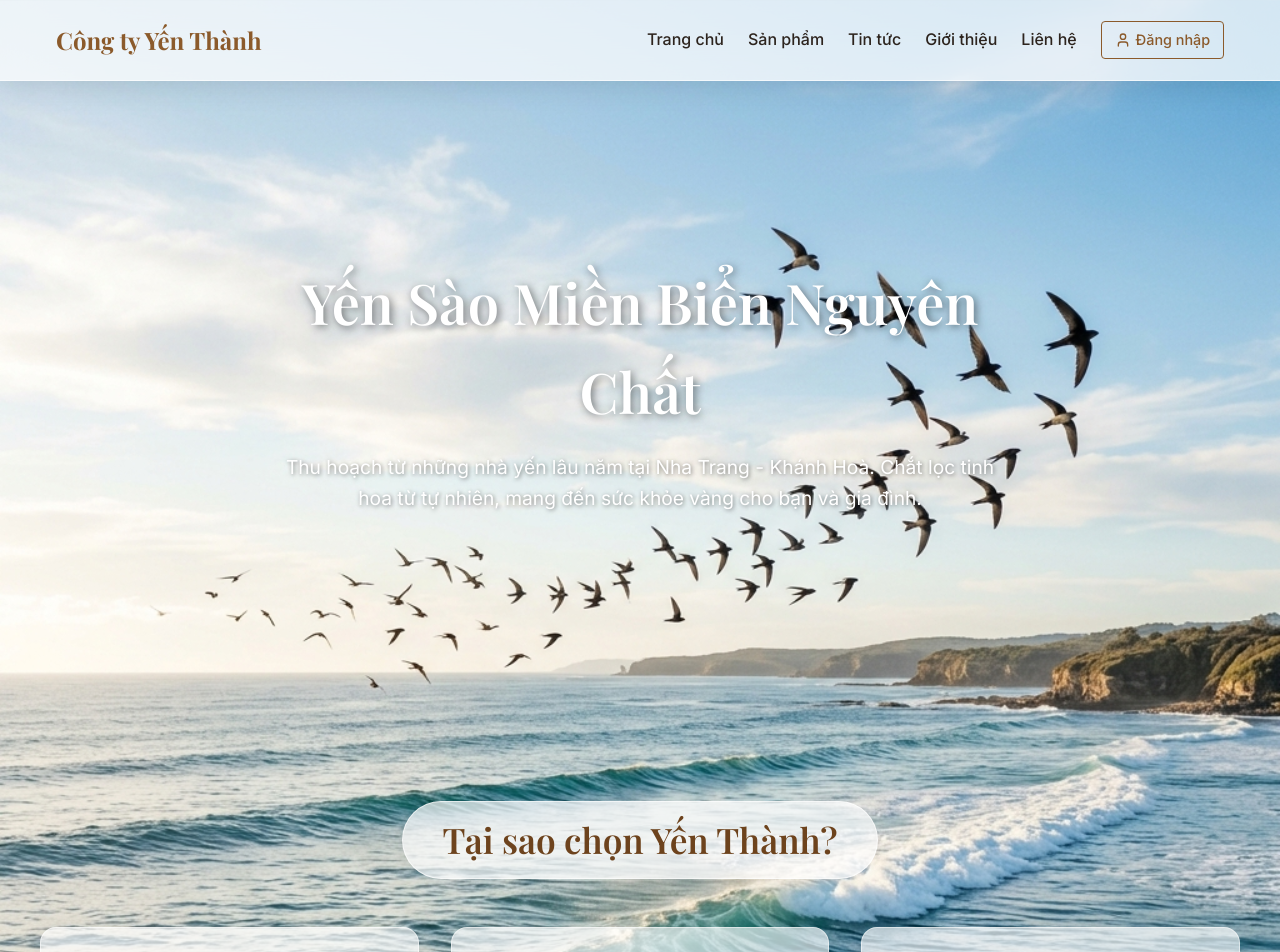
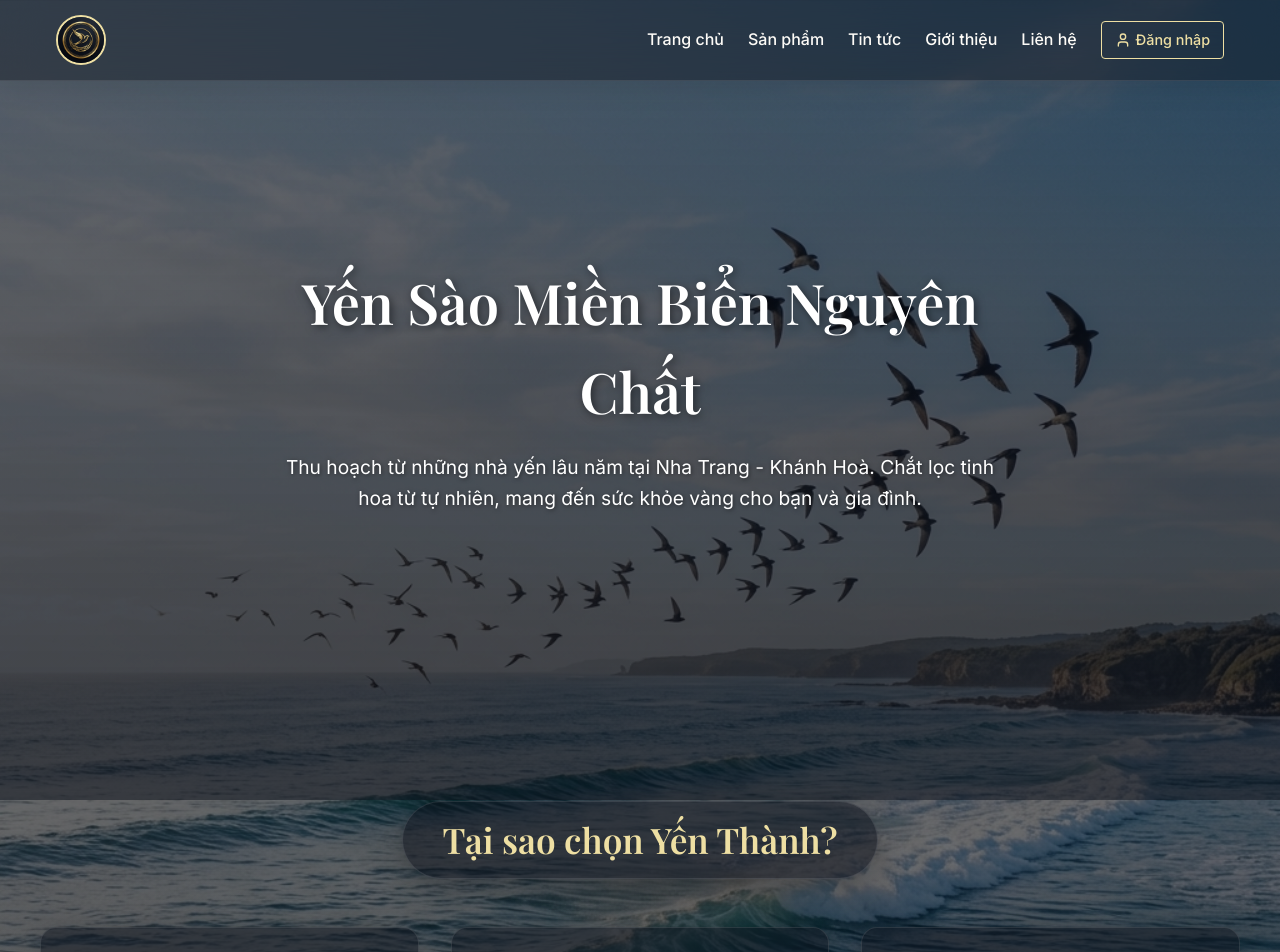
Before and after one commit to anhdungshopmaker/website-yen-sao, a Next.js app: page / in a window 1280 px wide. Shown: the top 952 px of the page. Built offline with nearby package versions, Linux system fonts and the light colour scheme; a web font is replaced by a local one.

Commit message:
Update to dark-mode glassmorphism and circular visual logo

```diff
--- a/src/app/globals.css
+++ b/src/app/globals.css
@@ -36,16 +36,16 @@
 
 body {
   font-family: var(--font-inter), sans-serif;
-  color: var(--color-text);
-  /* Biến thành background toàn trang fix cứng để làm nền cho Glassmorphism */
-  background: url('/banner.png') center/cover no-repeat fixed;
+  color: #FDFBF7; /* Đổi màu chữ cơ bản thành màu trắng ngà cho nổi trên nền đen */
+  /* Nền đại dương được làm tối đi để chữ và thẻ kính nổi bật hơn */
+  background: linear-gradient(rgba(10, 15, 25, 0.6), rgba(10, 15, 25, 0.8)), url('/banner.png') center/cover no-repeat fixed;
   line-height: 1.6;
   min-height: 100vh;
 }
 
 h1, h2, h3, h4, h5, h6 {
   font-family: var(--font-playfair), serif; /* Classic, premium feel */
-  color: var(--color-primary);
+  color: var(--color-secondary); /* Đổi tiêu đề thành vàng đồng ánh kim cao cấp */
   margin-bottom: var(--spacing-md);
   font-weight: 600;
 }
@@ -97,12 +97,12 @@ img {
 
 .btn-outline {
   background-color: transparent;
-  border-color: var(--color-primary);
-  color: var(--color-primary);
+  border-color: var(--color-secondary);
+  color: var(--color-secondary);
 }
 .btn-outline:hover {
-  background-color: var(--color-primary);
-  color: #FFF;
+  background-color: var(--color-secondary);
+  color: var(--color-primary-dark);
 }
 
 .grid {
--- a/src/app/page.module.css
+++ b/src/app/page.module.css
@@ -39,15 +39,15 @@
   text-align: center;
   font-size: 2.2rem;
   margin-bottom: var(--spacing-2xl);
-  color: var(--color-primary-dark);
+  color: var(--color-secondary);
   /* Bọc tiêu đề trong kính để không bị lẫn vào nền biển ngang */
   display: inline-block;
-  background: rgba(255, 255, 255, 0.7);
+  background: rgba(10, 15, 25, 0.5);
   backdrop-filter: blur(15px);
   padding: 10px 40px;
   border-radius: 50px;
-  border: 1px solid rgba(255, 255, 255, 0.6);
-  box-shadow: 0 4px 15px rgba(0,0,0,0.05);
+  border: 1px solid rgba(255, 255, 255, 0.1);
+  box-shadow: 0 8px 32px 0 rgba(0, 0, 0, 0.3);
 }
 
 .uspGrid {
@@ -58,25 +58,25 @@
 }
 
 .uspCard {
-  background: rgba(255, 255, 255, 0.65);
+  background: rgba(15, 20, 30, 0.5);
   backdrop-filter: blur(20px);
   -webkit-backdrop-filter: blur(20px);
   padding: var(--spacing-2xl);
   border-radius: var(--radius-lg);
-  box-shadow: 0 8px 32px 0 rgba(0, 0, 0, 0.1);
+  box-shadow: 0 8px 32px 0 rgba(0, 0, 0, 0.2);
   transition: transform 0.3s ease, box-shadow 0.3s ease, background 0.3s ease;
-  border: 1px solid rgba(255, 255, 255, 0.5);
+  border: 1px solid rgba(255, 255, 255, 0.1);
 }
 
 .uspCard:hover {
   transform: translateY(-5px);
-  box-shadow: 0 12px 40px 0 rgba(0, 0, 0, 0.2);
-  background: rgba(255, 255, 255, 0.85);
-  border-color: rgba(255, 255, 255, 0.9);
+  box-shadow: 0 12px 40px 0 rgba(0, 0, 0, 0.4);
+  background: rgba(20, 25, 40, 0.7);
+  border-color: rgba(255, 255, 255, 0.2);
 }
 
 .uspIcon {
-  color: var(--color-primary);
+  color: var(--color-secondary);
   margin-bottom: var(--spacing-md);
 }
 
@@ -88,26 +88,26 @@
 }
 
 .productCard {
-  background: rgba(255, 255, 255, 0.65);
+  background: rgba(15, 20, 30, 0.5);
   backdrop-filter: blur(20px);
   -webkit-backdrop-filter: blur(20px);
   border-radius: var(--radius-lg);
   overflow: hidden;
   box-shadow: 0 8px 32px 0 rgba(0, 0, 0, 0.1);
   transition: all 0.3s;
-  border: 1px solid rgba(255, 255, 255, 0.5);
+  border: 1px solid rgba(255, 255, 255, 0.1);
   position: relative;
 }
 
 .productCard:hover {
-  box-shadow: 0 12px 40px 0 rgba(0, 0, 0, 0.2);
+  box-shadow: 0 12px 40px 0 rgba(0, 0, 0, 0.4);
   transform: translateY(-5px);
-  background: rgba(255, 255, 255, 0.85);
+  background: rgba(20, 25, 40, 0.7);
 }
 
 .productImgBox {
   height: 250px;
-  background-color: rgba(238, 223, 163, 0.2); /* var(--color-secondary-light) but transparent */
+  background-color: rgba(0, 0, 0, 0.3); /* Nền ảnh tối */
   display: flex;
   align-items: center;
   justify-content: center;
@@ -130,7 +130,7 @@
   border-radius: 20px;
   font-weight: 600;
   font-size: 0.8rem;
-  box-shadow: 0 2px 5px rgba(0,0,0,0.2);
+  box-shadow: 0 2px 5px rgba(0,0,0,0.5);
 }
 
 .productInfo {
@@ -142,19 +142,19 @@
   font-size: 1.1rem;
   margin-bottom: var(--spacing-sm);
   font-family: var(--font-inter);
-  color: #111;
+  color: #FDFBF7;
   font-weight: 600;
 }
 
 .productPrice {
-  color: var(--color-primary-dark);
+  color: var(--color-secondary);
   font-weight: bold;
   font-size: 1.2rem;
 }
 
 .originalPrice {
   text-decoration: line-through;
-  color: #777;
+  color: #999;
   font-size: 0.9rem;
   margin-right: 10px;
 }
@@ -164,8 +164,12 @@
   margin-top: var(--spacing-2xl);
 }
 .ctaWrapper .btn {
-  background: rgba(255, 255, 255, 0.8);
+  background: rgba(10, 15, 25, 0.6);
   backdrop-filter: blur(10px);
+  border-color: var(--color-secondary);
+}
+.ctaWrapper .btn:hover {
+  background: var(--color-secondary);
 }
 
 /* Reviews */
@@ -176,10 +180,10 @@
 }
 
 .reviewCard {
-  background: rgba(255, 255, 255, 0.75);
+  background: rgba(15, 20, 30, 0.5);
   backdrop-filter: blur(20px);
   -webkit-backdrop-filter: blur(20px);
-  border: 1px solid rgba(255, 255, 255, 0.5);
+  border: 1px solid rgba(255, 255, 255, 0.1);
   box-shadow: 0 8px 32px 0 rgba(0, 0, 0, 0.1);
   padding: var(--spacing-xl);
   border-radius: var(--radius-lg);
--- a/src/components/Footer.module.css
+++ b/src/components/Footer.module.css
@@ -1,12 +1,12 @@
 .footer {
-  background: rgba(255, 255, 255, 0.85);
+  background: rgba(10, 15, 25, 0.6);
   backdrop-filter: blur(20px);
   -webkit-backdrop-filter: blur(20px);
-  border-top: 1px solid rgba(255, 255, 255, 0.6);
+  border-top: 1px solid rgba(255, 255, 255, 0.1);
   padding: var(--spacing-3xl) 0 var(--spacing-lg);
   margin-top: var(--spacing-3xl);
-  box-shadow: 0 -4px 30px rgba(0, 0, 0, 0.1);
-  color: #111;
+  box-shadow: 0 -4px 30px rgba(0, 0, 0, 0.3);
+  color: #FDFBF7;
 }
 
 .footerGrid {
@@ -22,7 +22,7 @@
 }
 
 .footerCol p, .footerCol li {
-  color: var(--color-text-light);
+  color: #ccc;
   margin-bottom: var(--spacing-sm);
   line-height: 1.6;
 }
@@ -33,14 +33,14 @@
 }
 
 .footerCol a:hover {
-  color: var(--color-primary);
+  color: var(--color-secondary);
 }
 
 .bottom {
   text-align: center;
   padding-top: var(--spacing-md);
-  border-top: 1px solid var(--color-border);
-  color: var(--color-text-light);
+  border-top: 1px solid rgba(255, 255, 255, 0.1);
+  color: #999;
   font-size: 0.9rem;
 }
 
--- a/src/components/Header.js
+++ b/src/components/Header.js
@@ -6,9 +6,8 @@ export default function Header() {
   return (
     <header className={styles.header}>
       <div className={`container ${styles.headerContainer}`}>
-        <Link href="/" className={styles.logo}>
-          {/* Logo hình ảnh admin có thể upload, cấu hình sau */}
-          <span>Công ty Yến Thành</span>
+        <Link href="/" className={styles.logoCircle}>
+          <img src="/logo.png" alt="Công ty Yến Thành" />
         </Link>
         <nav className={styles.nav}>
           <Link href="/" className={styles.navLink}>Trang chủ</Link>
--- a/src/components/Header.module.css
+++ b/src/components/Header.module.css
@@ -1,8 +1,8 @@
 .header {
-  background: rgba(255, 255, 255, 0.75);
+  background: rgba(10, 15, 25, 0.4);
   backdrop-filter: blur(20px);
   -webkit-backdrop-filter: blur(20px);
-  border-bottom: 1px solid rgba(255, 255, 255, 0.6);
+  border-bottom: 1px solid rgba(255, 255, 255, 0.1);
   position: sticky;
   top: 0;
   z-index: 100;
@@ -16,15 +16,27 @@
   height: 80px;
 }
 
-.logo {
-  font-family: var(--font-playfair), serif;
-  font-size: 1.5rem;
-  font-weight: 700;
-  color: var(--color-primary);
-  text-decoration: none;
+.logoCircle {
+  width: 50px;
+  height: 50px;
+  border-radius: 50%;
+  overflow: hidden;
+  border: 2px solid var(--color-secondary);
   display: flex;
   align-items: center;
-  gap: 10px;
+  justify-content: center;
+  flex-shrink: 0;
+  transition: transform 0.3s ease;
+}
+
+.logoCircle:hover {
+  transform: scale(1.05);
+}
+
+.logoCircle img {
+  width: 100%;
+  height: 100%;
+  object-fit: cover;
 }
 
 .nav {
@@ -34,14 +46,14 @@
 }
 
 .navLink {
-  color: var(--color-text);
+  color: #FDFBF7;
   font-weight: 500;
   text-decoration: none;
   transition: color 0.3s ease;
 }
 
 .navLink:hover {
-  color: var(--color-primary);
+  color: var(--color-secondary);
 }
 
 .loginBtn {
```
Also changed, not shown: public/logo.png (added).
